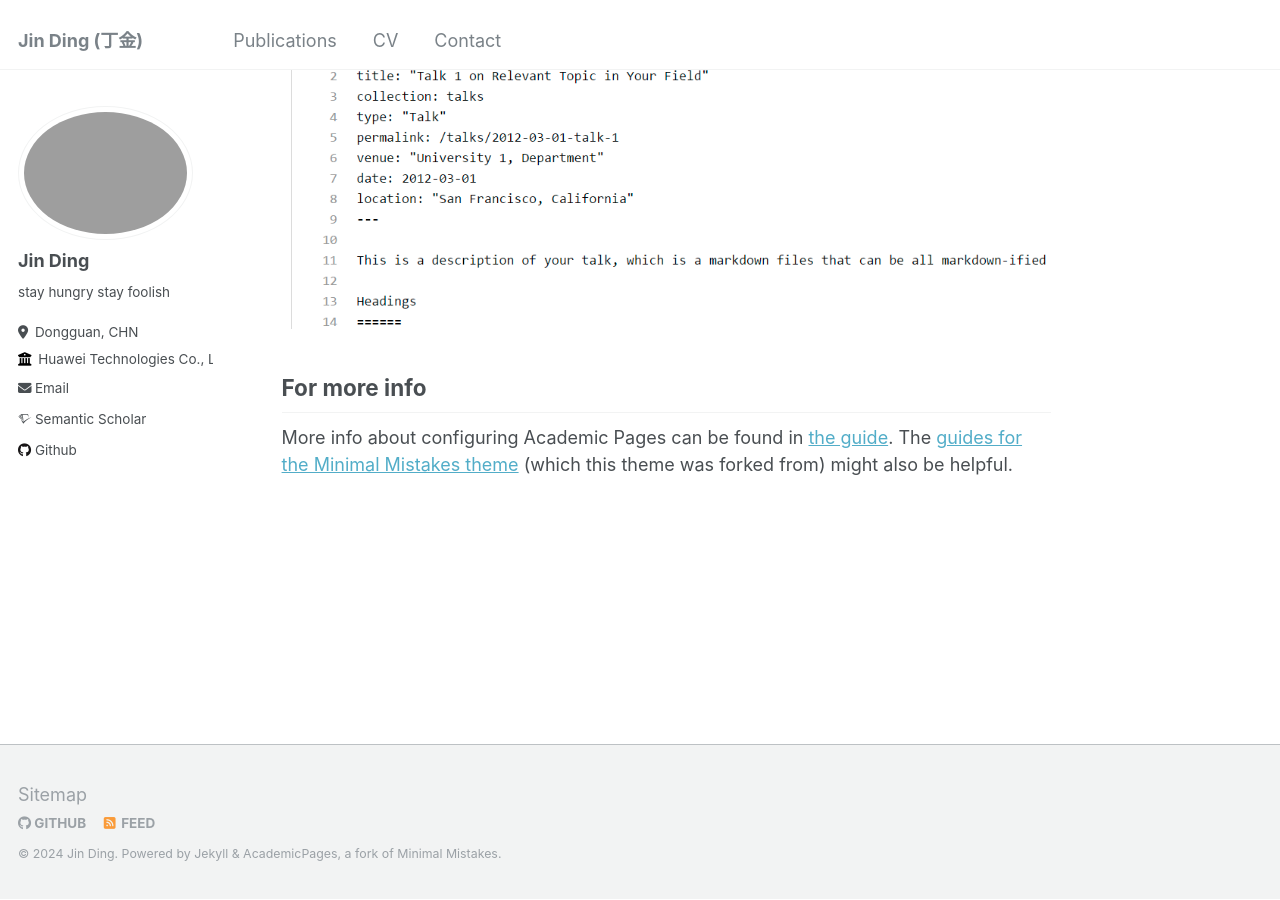
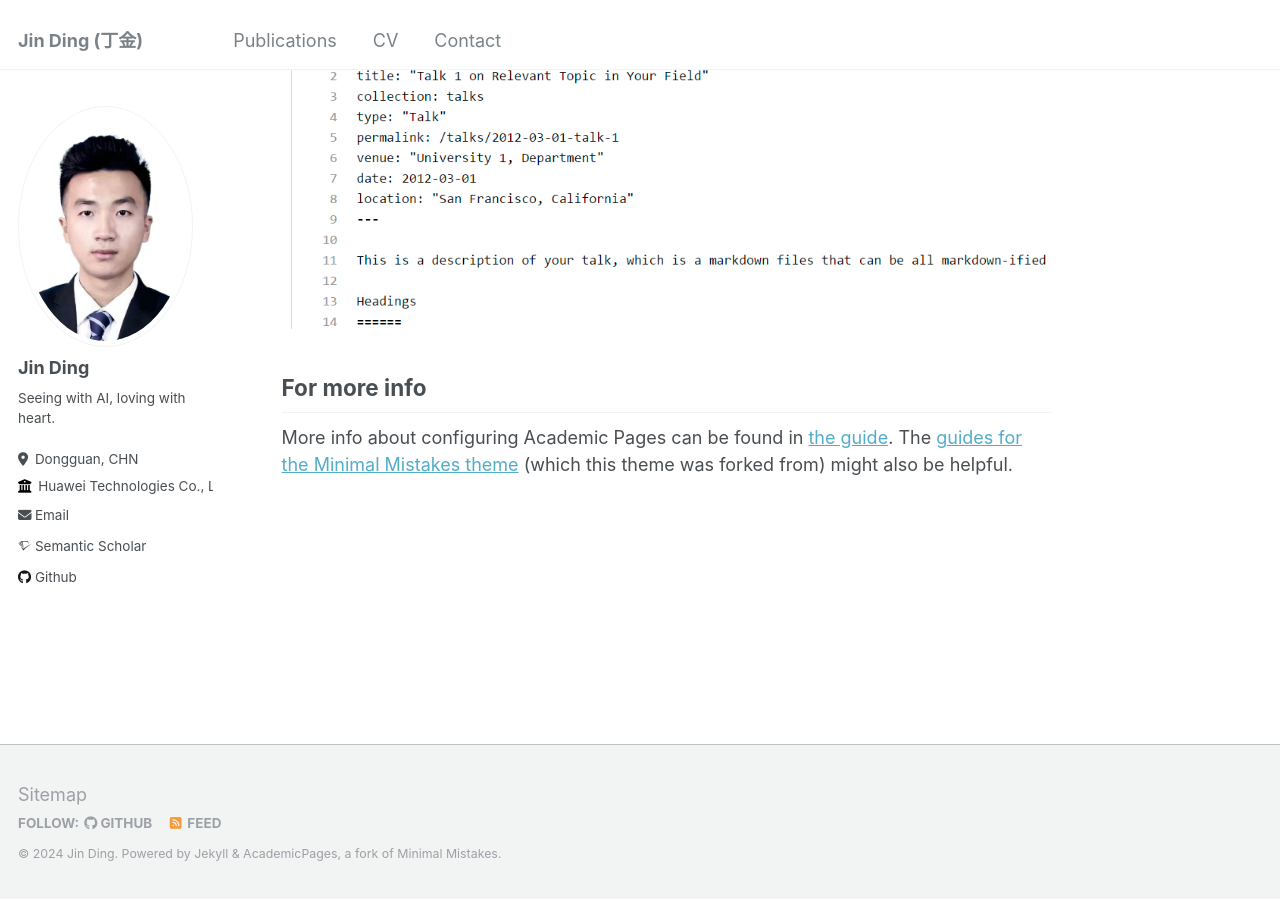
Before and after one commit to DJEddyking/djeddyking.github.io, a Jekyll site: the page built from _pages/about.md, in a window 1280 px wide and 900 px high, scrolled down 2632 px. Built offline with Jekyll 4.4.1, drawn with Linux system fonts in a browser that asks for light colours; some web fonts are replaced.

Commit message:
Update _config.yml

```diff
--- a/_config.yml
+++ b/_config.yml
@@ -7,24 +7,24 @@
 # server process.
 
 # Basic Site Settings
-locale                   : "Dongguan, CHN"
+locale                   : "en-US"
 title                    : "Jin Ding (丁金)"
 title_separator          : "-"
 name                     : &name "Jin Ding"
 description              : &description "personal description"
 url                      : https://djeddyking.github.io # the base hostname & protocol for your site e.g. "https://mmistakes.github.io"
 baseurl                  : "" # the subpath of your site, e.g. "/blog"
-repository               : "djeddyking.github.io"
+repository               : "DJEddyking/djeddyking.github.io"
 
 # Site Author - The following control what appear as part of the author content on the side bar.
 #               If a field is blank the icon and link will not appear, otherwise it will be shown.
 #               Additional customization can be done by editing /_includes/author-profile.html
 author:
   # Biographic information
-  avatar           : "dingjin.png"
+  avatar           : "dingjin.jpg"
   name             : "Jin Ding"
-  pronouns         : # example: "she/her"
-  bio              : "stay hungry stay foolish"
+  # pronouns         : # example: "she/her"
+  bio              : "Seeing with AI, loving with heart."
   location         : "Dongguan, CHN"
   employer         : "Huawei Technologies Co., Ltd."
   # uri              : # URL
@@ -75,10 +75,10 @@ author:
 
 
 # Site Settings
-teaser                   : "dingjin.jpg" # filename of teaser fallback teaser image placed in /images/, .e.g. "500x300.png"
+teaser                   : # filename of teaser fallback teaser image placed in /images/, .e.g. "500x300.png"
 breadcrumbs              : false # true, false (default)
 words_per_minute         : 160
-future                   : true
+future                   : false
 read_more                : "disabled" # if enabled, adds "Read more" links to excerpts
 talkmap_link             : false #change to true to add link to talkmap on talks page
 comments:
@@ -101,7 +101,7 @@ staticman:
   path                   : "_data/comments/{options.slug}"
   requiredFields         : ['name', 'email', 'message']
   transforms:
-    email                : "md5"
+    email                : "dingjin1998@outlook.com"
   generatedFields:
     date:
       type               : "date"
@@ -137,7 +137,7 @@ social:
 
 # Analytics
 analytics:
-  provider               :  "false" # false (default), "google", "google-universal", "google-analytics-4", "custom"
+  provider               :  # false (default), "google", "google-universal", "google-analytics-4", "custom"
   google:
     tracking_id          :
 
```
